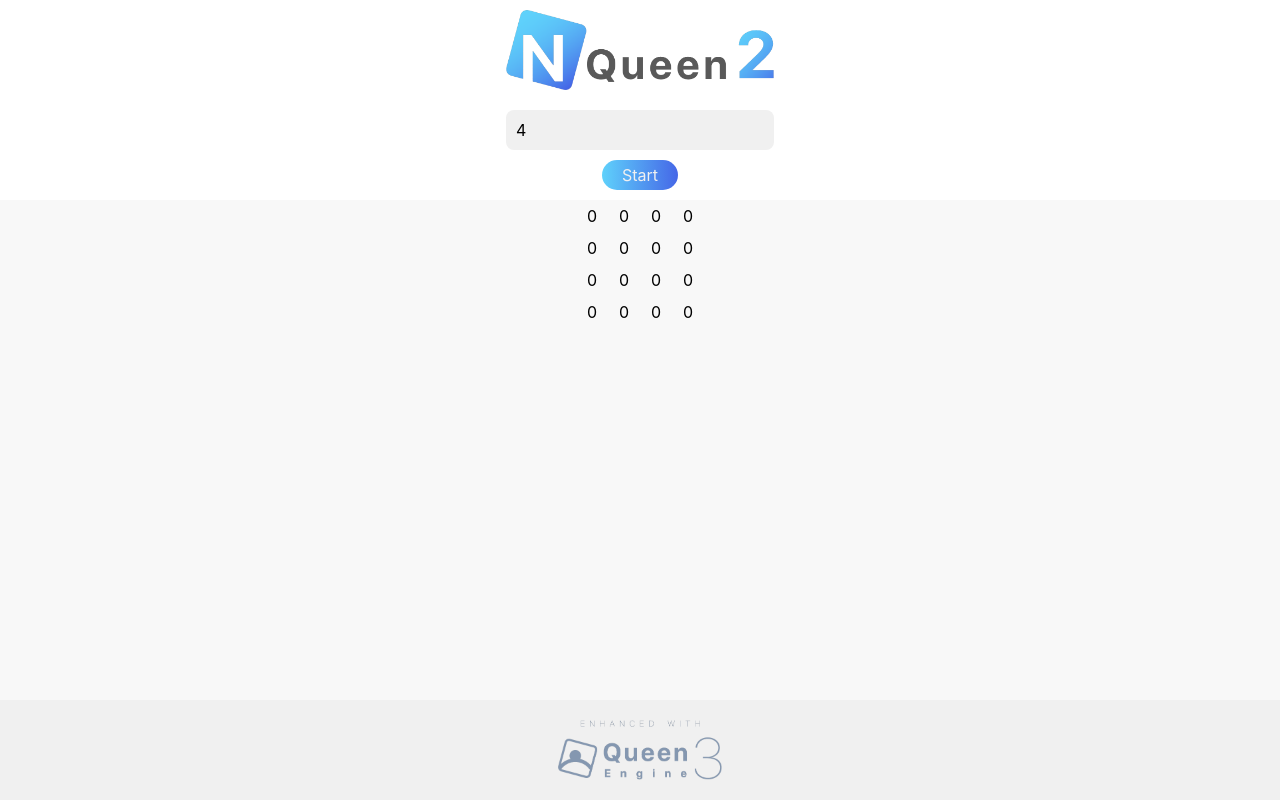
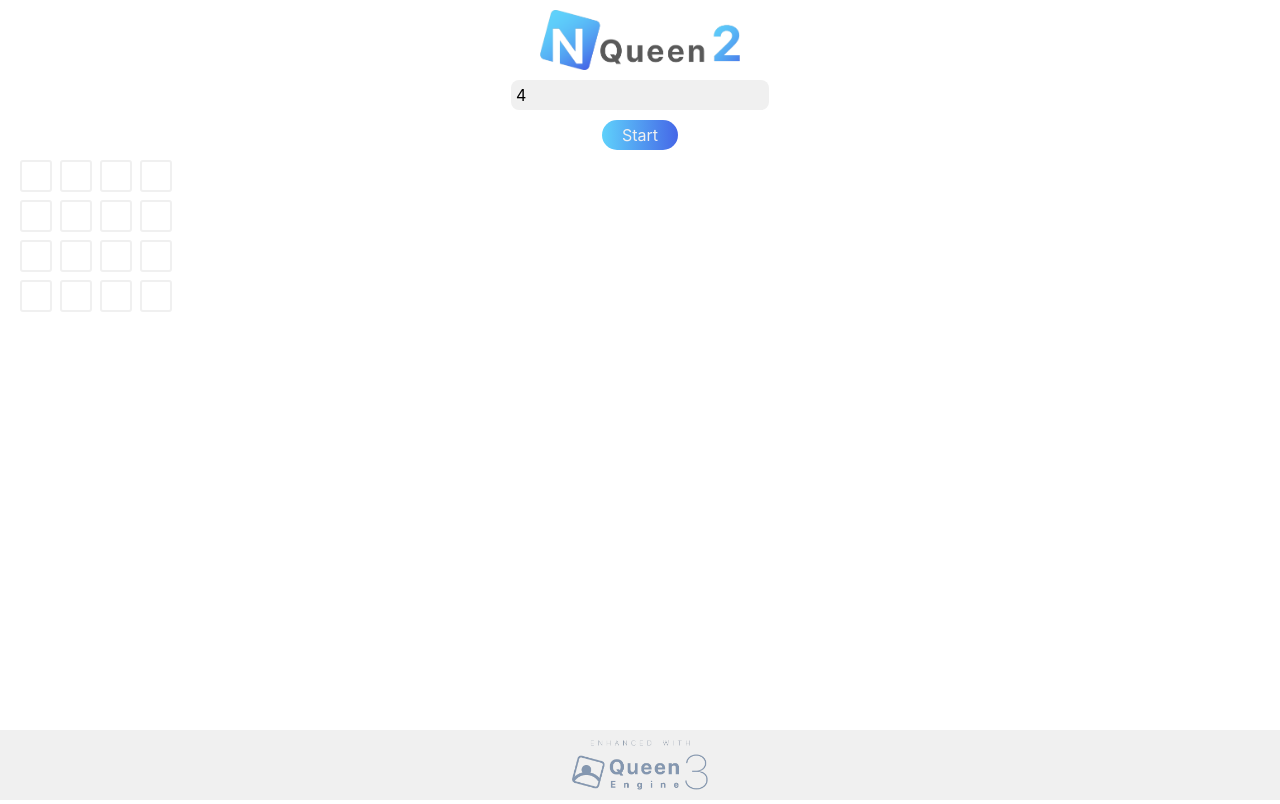
Before and after one commit to mtsgi/nqueen2, a Svelte app: page / in a window 1280 px wide. Both pictures are taken after a click on the button "Start". Built offline with nearby package versions, Linux system fonts and the light colour scheme.

Commit message:
Add queen engine logics

```diff
--- a/src/App.svelte
+++ b/src/App.svelte
@@ -1,14 +1,60 @@
 <script lang="ts">
   import logo from './assets/nqueen_logo.png'
   import engine from './assets/queen_engine.png'
+  import type { putPosition } from "./lib/types";
 
   import Board from './lib/Board.svelte';
 
   let n = 4;
   let board: number[][] = [];
 
+  let queenCount = 0;
+  let fillCount = 0;
+
   const onStart = () => {
-    board = Array(n).fill(Array(n).fill(0));
+    board = new Array();
+
+    for (let i = 0; i < n; i++) {
+      board.push(new Array());
+      for (let k = 0; k < n; k++) {
+        board[i].push(0);
+      }
+    }
+  }
+
+  const onPut = (event: CustomEvent<putPosition>) => {
+    const row = event.detail.row;
+    const col = event.detail.col;
+
+    if (board[row][col] === 0) {
+      board[row][col] = 2;
+      queenCount++;
+      fillCount++;
+      const sr = Math.max(row + 1, n - row);
+      const sc = Math.max(col + 1, n - col);
+      const loop = Math.max(sr, sc);
+      console.log({ sr, sc, loop });
+
+      for (let i = 0; i < loop; i++) {
+        [
+          [row - i, col - i],
+          [row + i, col + i],
+          [row + i, col - i],
+          [row - i, col + i],
+          [row, col + i],
+          [row, col - i],
+          [row + i, col],
+          [row - i, col]
+        ].forEach(([nrow, ncol]) => {
+          if (nrow < n && nrow >= 0 && ncol < n && ncol >= 0) {
+            if (board[nrow][ncol] === 0) {
+              board[nrow][ncol] = 1;
+              fillCount++;
+            }
+          }
+        });
+      }
+    }
   }
 </script>
 
@@ -20,7 +66,9 @@
     <button on:click={onStart}>Start</button>
   </header>
 
-  <Board {board} />
+  <div class="wrapper">
+    <Board {board} on:put={onPut} />
+  </div>
 
   <footer>
     <img src={engine} alt="Queen Engine 3" />
@@ -40,14 +88,14 @@
   }
 
   header {
-    height: 200px;
+    height: 160px;
     display: flex;
     gap: 10px;
     flex-direction: column;
     align-items: center;
     > img {
-      margin: 10px;
-      height: 80px;
+      margin-top: 10px;
+      height: 60px;
     }
     > input {
       font-family: inherit;
@@ -55,7 +103,7 @@
       border: none;
       border-radius: 8px;
       background: #f0f0f0;
-      padding: 10px;
+      padding: 5px;
       accent-color: #5fd1fb;
     }
     > button {
@@ -69,12 +117,20 @@
     }
   }
 
+  .wrapper {
+    margin: 0 20px;
+    max-width: 100%;
+    height: calc(100vh - 230px);
+    overflow: scroll;
+    scrollbar-width: thin;
+  }
+
   footer {
     background: #f0f0f0;
-    height: 100px;
+    height: 70px;
     > img {
-      margin: 20px;
-      height: 60px;
+      margin: 10px;
+      height: 50px;
     }
   }
 </style>
--- a/src/lib/Board.svelte
+++ b/src/lib/Board.svelte
@@ -1,5 +1,14 @@
 <script lang="ts">
+  import { createEventDispatcher } from "svelte";
+  import type { putPosition } from "./types";
   export let board :number[][];
+
+  const dispatch = createEventDispatcher<{ put: putPosition }>();
+
+  const clickItem = (row: number, col: number) => {
+    console.log("clicked", row, col);
+    dispatch("put", { row, col });
+  }
 </script>
 
 <div
@@ -8,20 +17,46 @@
 >
   {#each board as array, row}
     {#each array as item, col}
-      <div>{item}</div>
+      <div
+        class="board__item"
+        class:filled={item > 0}
+        on:click={() => clickItem(row, col)}
+      >
+        {#if item === 2}
+          ♛
+        {/if}
+      </div>
     {/each}
   {/each}
 </div>
 
 <style lang="scss">
   .board {
-    background: #f8f8f8;
     display: grid;
     grid-auto-rows: 32px;
-    justify-content: center;
-    align-items: center;
-    max-width: 100%;
-    height: calc(100vh - 300px);
-    overflow: scroll;
+    gap: 8px;
+    justify-content: left;
+    align-items: stretch;
+    box-sizing: border-box;
+
+    &__item {
+      cursor: pointer;
+      border-radius: 3px;
+      border: 2px solid #f0f0f0;
+      line-height: 32px;
+
+      &:hover {
+        border: 2px solid #d0d0d0;
+      }
+
+      &.filled {
+        border: none;
+        background: #ffa2a2;
+
+        &:hover {
+          border: none
+        }
+      }
+    }
   }
 </style>
--- /dev/null
+++ b/src/lib/types.ts
@@ -0,0 +1,4 @@
+export interface putPosition {
+  row: number;
+  col: number;
+}
```
